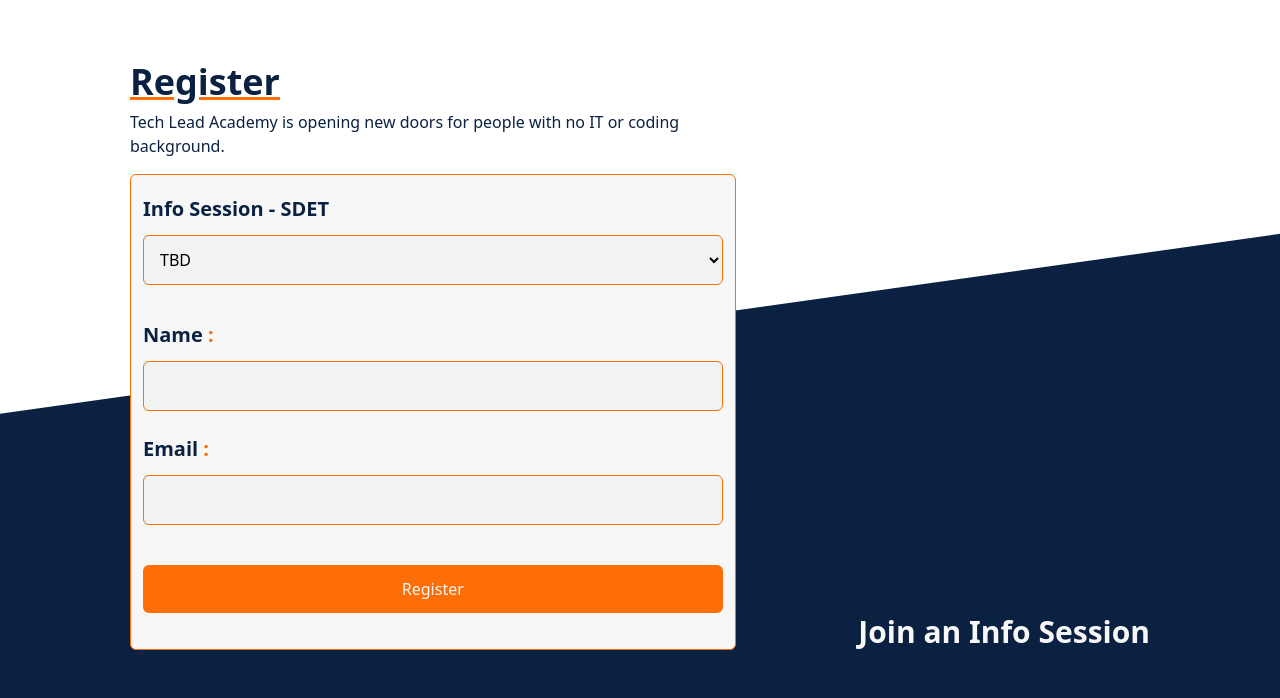
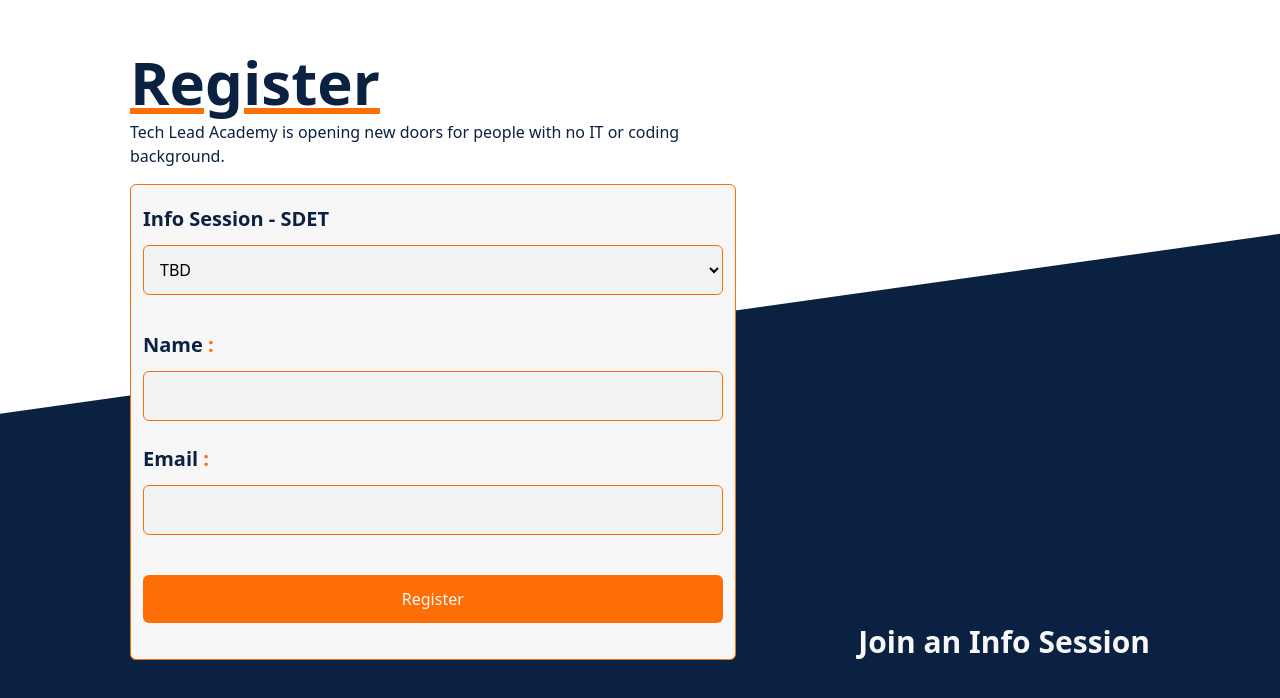
Before and after one commit to KaiIemsawat/tla-page, a React (Vite) app: page / in a window 1280 px wide. Shown: the part 5232-5930 px from the top of the page. Built offline with nearby package versions, Linux system fonts and the light colour scheme.

Commit message:
fix font size for register

```diff
--- a/src/components/MobileRgister.jsx
+++ b/src/components/MobileRgister.jsx
@@ -3,7 +3,7 @@
         <div className="md:max-w-[860px] lg:max-w-[1020px] w-full lg:grid lg:grid-cols-5 gap-4">
             <form className="flex flex-col col-span-3" action="">
                 <div className="text-end lg:text-start">
-                    <h2 className="text-4xl font-semibold text-c-blue underline decoration-c-orange py-2">
+                    <h2 className="text-4xl sm:text-6xl font-semibold text-c-blue underline decoration-c-orange py-2">
                         Register
                     </h2>
                     <p className="text-c-blue font-light">
```
